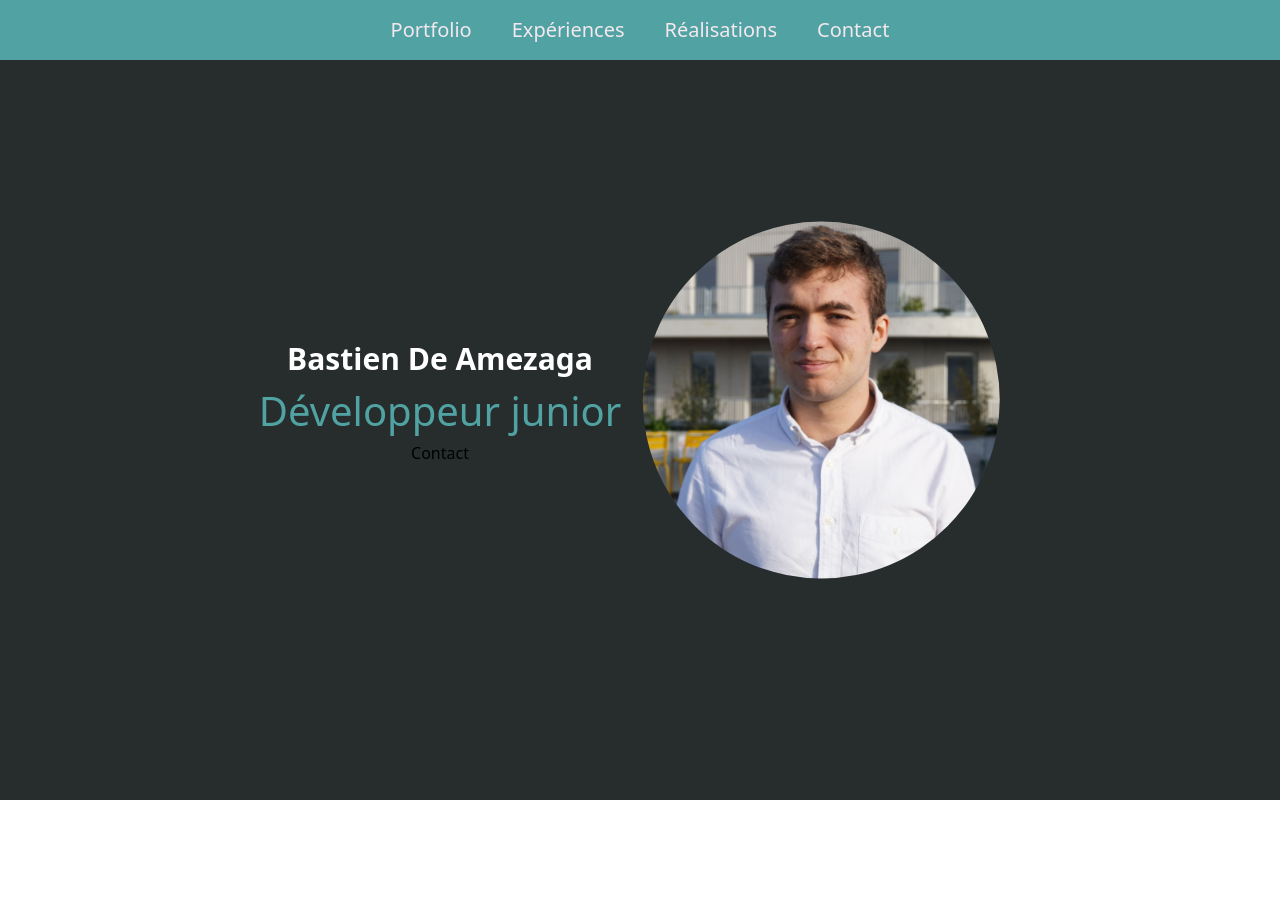
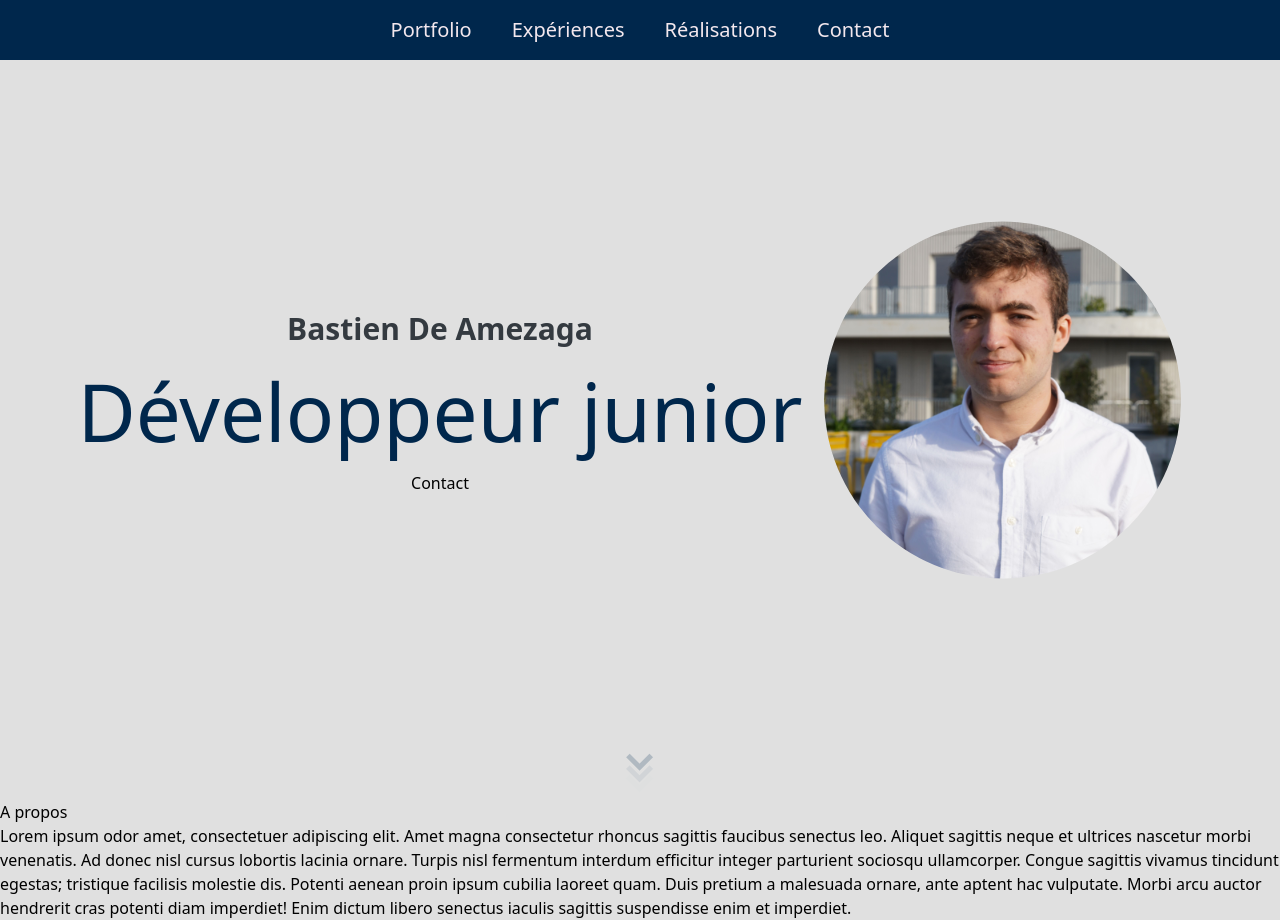
Before and after one commit to Bastien-DA/Portfolio, a React (Vite) app: page / in a window 1280 px wide. Before the commit the page ends 800 px from the top, so only its background shows below. Built offline with nearby package versions, Linux system fonts and the light colour scheme.

Commit message:
change colour to blue and grey for the navbar and the information, add arrow animation and begin about me section

```diff
--- a/src/components/NavBar.css
+++ b/src/components/NavBar.css
@@ -5,10 +5,10 @@
     padding: 0 20px;
     height: 60px;
     width: 100%;
-    position: fixed;
+    position: absolute;
     top: 0;
     left: 0;
-    background: #51a3a3ff;
+    background: #00274C;
 }
 
 .text {
--- a/src/pages/Home.css
+++ b/src/pages/Home.css
@@ -1,15 +1,25 @@
 body {
     margin: 0;
     padding: 0;
+    height: 100vh;
+    background: #E0E0E0;
 }
 
 .home {
     display: flex;
+    flex-direction: column;
+    justify-content: center;
+    align-items: center;
+    min-height: 100vh;
+    overflow-y: auto;
+}
+
+.information {
+    display: flex;
     flex-direction: row;
     align-items: center;
     justify-content: center;
-    background: #272d2dff;
-    height: 100dvh;
+    height: 100vh;
 }
 
 .profil {
@@ -22,12 +32,12 @@ body {
 .name {
     font-size: 30px;
     font-weight: bold;
-    color: white;
+    color: #343A40;
 }
 
 .job {
-    font-size: 40px;
-    color: #51a3a3ff;
+    font-size: 80px;
+    color: #00274C;
 }
 
 .photo {
@@ -40,3 +50,44 @@ body {
     width: 400px;
     clip-path: circle(35% at 50% 50%);
 }
+
+.arrow {
+    position: absolute;
+    bottom: 50px;
+    left: 50%;
+    transform: translateX(-50%) rotate(0deg);
+    cursor: pointer;
+}
+
+.arrow span {
+    display: block;
+    width: 1.5vw;
+    height: 1.5vw;
+    border-bottom: 5px solid #00274C;
+    border-right: 5px solid #00274C;
+    transform: rotate(45deg);
+    margin: -10px;
+    animation: animate 2s infinite;
+}
+
+.arrow span:nth-child(2) {
+    animation-delay: -0.2s;
+}
+
+.arrow span:nth-child(3) {
+    animation-delay: -0.4s;
+}
+
+@keyframes animate {
+    0% {
+        opacity: 0;
+        transform: rotate(45deg) translate(-20px, -20px);
+    }
+    50% {
+        opacity: 1;
+    }
+    100% {
+        opacity: 0;
+        transform: rotate(45deg) translate(20px, 20px);
+    }
+}
--- a/src/pages/Home.tsx
+++ b/src/pages/Home.tsx
@@ -1,23 +1,43 @@
 import './Home.css'
-import {NavBar} from '../components/NavBar.tsx'
+import { NavBar } from '../components/NavBar.tsx'
+import { useNavigate } from "react-router-dom";
 
 function Home() {
+    const navigate = useNavigate()
+
+    const handleContactClick = () => {
+        navigate('/contact')
+    }
+
     return (
-        <div>
+        <main className="home">
             <header>
                 <NavBar />
             </header>
-            <main className="home">
-                <section className="profil">
+            <div className="information">
+                <section className="profil mr-96">
                     <h2 className="name">Bastien De Amezaga</h2>
                     <h1 className="job">Développeur junior</h1>
-                    <button className="Contact">Contact</button>
+                    <button type="button"
+                            className="text-white bg-gray-800 hover:bg-gray-900 focus:outline-none focus:ring-4 focus:ring-gray-300 font-medium rounded-lg text-sm px-5 py-2.5 me-2 mb-2 dark:bg-gray-800 dark:hover:bg-gray-700 dark:focus:ring-gray-700 dark:border-gray-700 mt-8"
+                            onClick={handleContactClick}>
+                        Contact
+                    </button>
                 </section>
-                <section className="photo">
+                <section className="photo ml-96">
                     <img src="/src/assets/photo-de-profil.JPG" alt="Avatar de Bastien De Amezaga" />
                 </section>
-            </main>
-        </div>
+                <div className="arrow">
+                    <span></span>
+                    <span></span>
+                    <span></span>
+                </div>
+            </div>
+            <section className="about-me">
+                <h2>A propos</h2>
+                <p>Lorem ipsum odor amet, consectetuer adipiscing elit. Amet magna consectetur rhoncus sagittis faucibus senectus leo. Aliquet sagittis neque et ultrices nascetur morbi venenatis. Ad donec nisl cursus lobortis lacinia ornare. Turpis nisl fermentum interdum efficitur integer parturient sociosqu ullamcorper. Congue sagittis vivamus tincidunt egestas; tristique facilisis molestie dis. Potenti aenean proin ipsum cubilia laoreet quam. Duis pretium a malesuada ornare, ante aptent hac vulputate. Morbi arcu auctor hendrerit cras potenti diam imperdiet! Enim dictum libero senectus iaculis sagittis suspendisse enim et imperdiet.</p>
+            </section>
+        </main>
     )
 }
 
```
